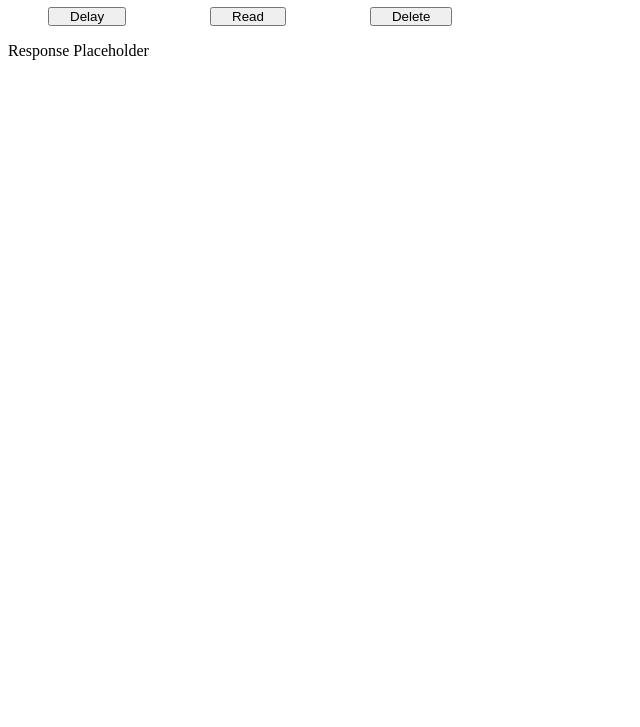
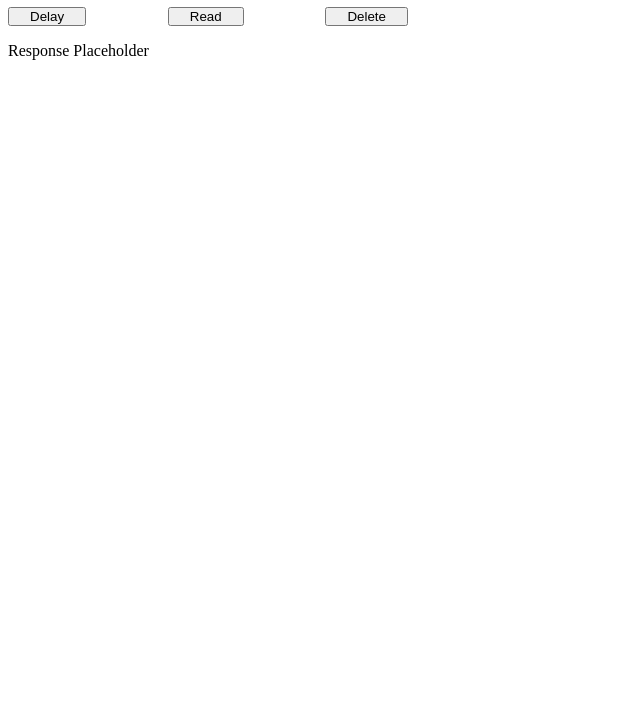
Before and after one commit to coryrwest/instapaper-queue-funcs, a website: page public/index.html in a window 1280 px wide. Shown: the part 73-800 px from the top of the page, without its empty margins (0-640 px from the left). Drawn offline with Linux system fonts and the light colour scheme; no server answers.

Commit message:
fix buttons

```diff
--- a/public/index.html
+++ b/public/index.html
@@ -10,16 +10,24 @@
   <style>
     button {
       padding: 0 20px;
-      margin: 0 40px;
+    }
+    .container {
+      display: flex;
+      justify-content: space-between;
+      max-width: 400px;
     }
   </style>
 </head>
 
 <body>
   <h1>Instapaper Queue</h1>
-  <button id="delay-btn">Delay</button>
-  <button id="read-btn">Read</button>
-  <button id="delete-btn">Delete</button>
+
+  <div class="container">
+    <button id="delay-btn">Delay</button>
+    <button id="read-btn">Read</button>
+    <button id="delete-btn">Delete</button>
+  </div>
+
   <p id="response-output">Response Placeholder</p>
 
   <script>
```
